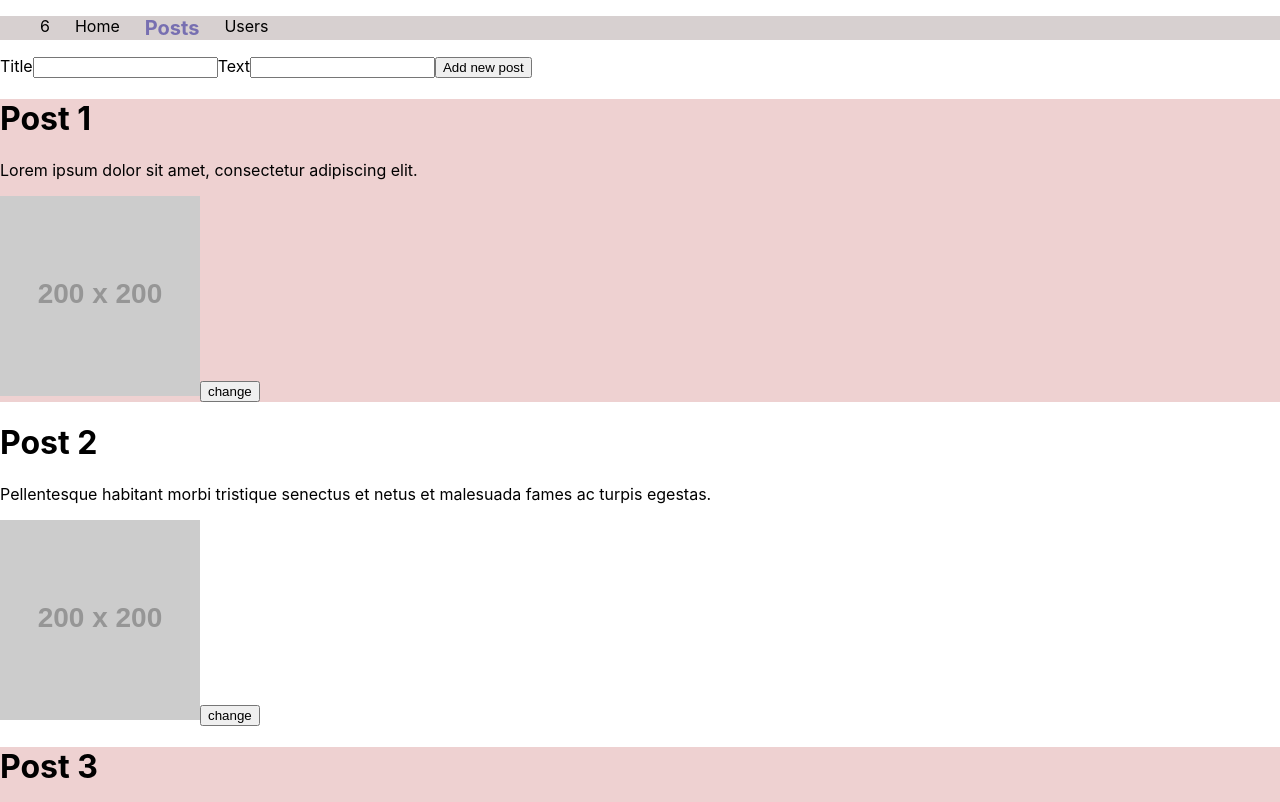
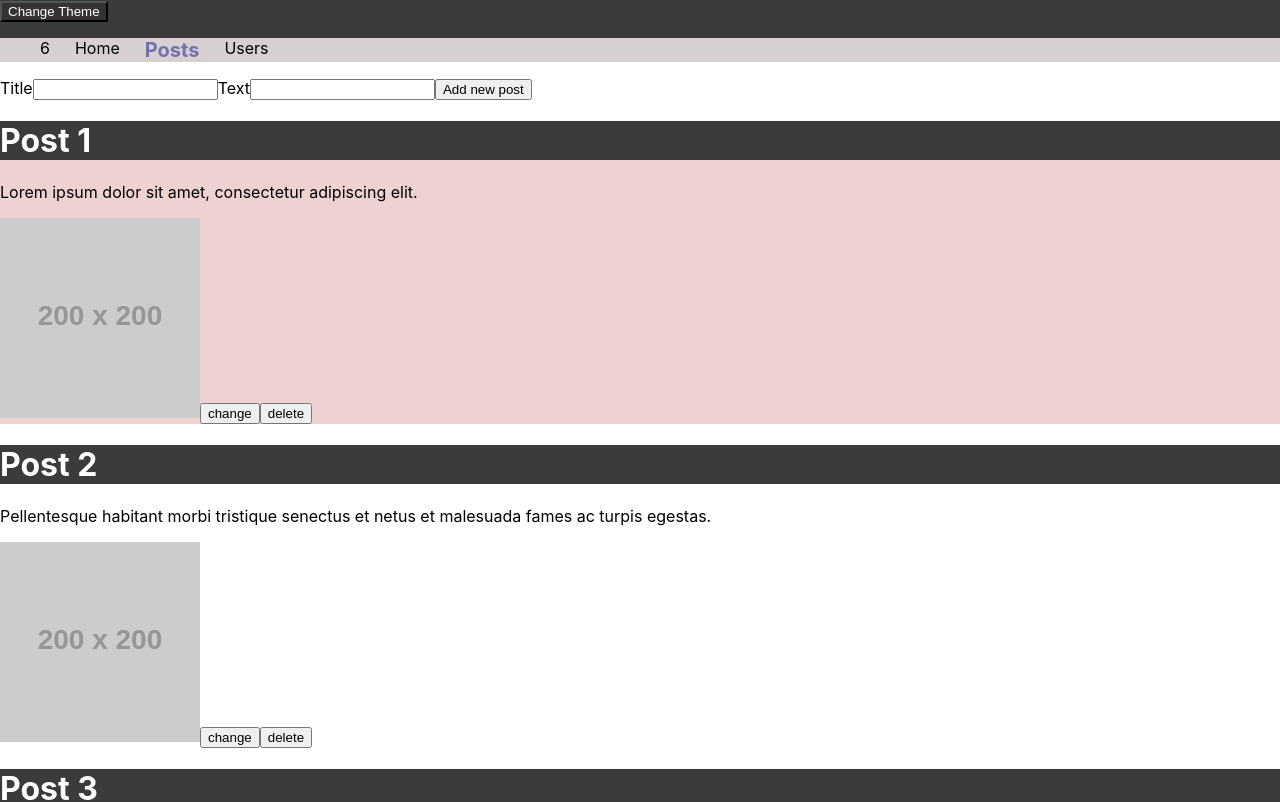
Before and after one commit to tel-ran-de/1107_React, a React (Create React App) app: page /posts in a window 1280 px wide. Shown: the top 802 px of the page. Built offline with nearby package versions, Linux system fonts and the light colour scheme.

Commit message:
useTheme

```diff
--- a/src/App.jsx
+++ b/src/App.jsx
@@ -1,13 +1,29 @@
-import React from 'react'
+import React, { useState } from 'react'
 import { Outlet } from 'react-router-dom'
 import './App.css'
 import Header from './Layout/Header/Header'
+import { ThemeContext } from './contexts'
 
+// Обернуть это все в провайдер
 export const App = () => {
+  const [theme, setTheme] = useState('dark')
+  const toggleTheme = () => {
+    // если тема темная то поменяй на светлую, если нет то сделай темную
+    // if theme dark return light if not return dark
+    // setTheme((prevTheme) => (prevTheme === 'dark' ? 'light' : 'dark'))
+    console.log('CHANGE')
+    setTheme(theme === 'dark' ? 'light' : 'dark')
+    // setTheme('light')
+  }
+
+  // передать значение темы в провайдер
+  // передаем  функцию изменения в провайдер в Header
   return (
     <>
-      <Header />
-      <Outlet />
+      <ThemeContext.Provider value={{ theme, toggleTheme }}>
+        <Header />
+        <Outlet />
+      </ThemeContext.Provider>
     </>
   )
 }
--- a/src/Layout/Header/Header.jsx
+++ b/src/Layout/Header/Header.jsx
@@ -1,9 +1,28 @@
+import { useContext } from 'react'
 import { NavLink } from 'react-router-dom'
+import { ThemeContext } from '../../contexts'
 import classes from './Header.module.css'
 
 const Header = () => {
+  const { theme, toggleTheme } = useContext(ThemeContext)
+  console.log(theme)
   return (
-    <header>
+    <header
+      // className={theme === 'dark' ? classes.dark : ''}
+      style={{
+        color: theme === 'dark' ? '#ffffff' : '#000000',
+        background: theme === 'dark' ? '#3c3a3a' : '#ffffff',
+      }}
+    >
+      <button
+        onClick={toggleTheme}
+        style={{
+          color: theme === 'dark' ? '#ffffff' : '#000000',
+          background: theme === 'dark' ? '#363232' : '#ffffff',
+        }}
+      >
+        Change Theme
+      </button>
       <nav>
         <ul>
           <li>
@@ -13,7 +32,6 @@ const Header = () => {
             <NavLink
               to="/"
               className={(state) => {
-                console.log(state)
                 return state.isPending ? classes.pending : state.isActive ? classes.active : ''
               }}
             >
--- a/src/components/AddNewPost/AddNewPost.jsx
+++ b/src/components/AddNewPost/AddNewPost.jsx
@@ -5,6 +5,7 @@ import { PostsContext } from '../../contexts'
 const AddNewPost = () => {
   const [title, setTitle] = useState('')
   const [text, setText] = useState('')
+  // импорт функции
   const { handleAddPost } = useContext(PostsContext)
   // создать стейт для text
   // при вводе в инпут заносить в переменную состояния
@@ -18,6 +19,7 @@ const AddNewPost = () => {
       img: 'https://placehold.co/200x200/orange/white',
       marked: false,
     }
+    // вызываем
     handleAddPost(newPost)
     setTitle('')
     setText('')
--- a/src/components/Post/Post.jsx
+++ b/src/components/Post/Post.jsx
@@ -1,14 +1,23 @@
 import { useContext } from 'react'
-import { PostsContext } from '../../contexts'
+import { PostsContext, ThemeContext } from '../../contexts'
 
 const Post = ({ title, text, img, marked, id }) => {
-  const { changedMarked } = useContext(PostsContext)
+  const { changedMarked, handleDeletePost } = useContext(PostsContext)
+  const { theme } = useContext(ThemeContext)
   return (
     <div id={id} style={{ background: marked ? 'rgb(238, 209, 209)' : '' }}>
-      <h1>{title}</h1>
+      <h1
+        style={{
+          color: theme === 'dark' ? '#ffffff' : '#000000',
+          background: theme === 'dark' ? '#3c3a3a' : '#ffffff',
+        }}
+      >
+        {title}
+      </h1>
       <p>{text}</p>
       <img src={img} alt={title} />
       <button onClick={() => changedMarked(id)}>change</button>
+      <button onClick={() => handleDeletePost(id)}>delete</button>
     </div>
   )
 }
--- a/src/components/PostList/PostList.jsx
+++ b/src/components/PostList/PostList.jsx
@@ -4,7 +4,6 @@ import Post from '../Post/Post'
 
 function PostList({ changedMarked }) {
   const { postList } = useContext(PostsContext)
-  console.log(postList)
 
   return (
     <div>
--- a/src/contexts.js
+++ b/src/contexts.js
@@ -1,3 +1,9 @@
 import { createContext } from 'react'
 
 export const PostsContext = createContext({})
+
+// создать новый контекст для темы нашего приложения
+// ThemeContext "dark" - дефолтное значение
+export const ThemeContext = createContext('dark')
+
+// export const AnotherContext = createContext('')
--- a/src/pages/PostsPage.jsx
+++ b/src/pages/PostsPage.jsx
@@ -15,16 +15,20 @@ const PostsPage = () => {
     const newPostList = postList.map(function (post) {
       return post.id === id ? { ...post, marked: !post.marked } : post
     })
-
     setPostList(newPostList)
   }
 
   const handleAddPost = (post) => {
     setPostList([...postList, post])
   }
+
+  const handleDeletePost = (id) => {
+    setPostList((prevList) => prevList.filter((el) => el.id !== id))
+  }
+
   return (
     <main>
-      <PostsContext.Provider value={{ postList, handleAddPost, changedMarked }}>
+      <PostsContext.Provider value={{ postList, handleAddPost, changedMarked, handleDeletePost }}>
         <AddNewPost />
         <PostList />
       </PostsContext.Provider>
@@ -34,3 +38,10 @@ const PostsPage = () => {
 // hadleAddPost перенести из пропса в контекст и использовать в ребенке через useContext
 // в компоненте addNewPost удалить  handleAddPost и получить ее из контекста
 export default PostsPage
+
+// создать фукнцию кот. удаляет пост при нажатии на кнопку handleDeletePost
+// 1. Создаем функцию удаления в PostPge
+// filter по id el.id !== id
+// 2. Передаем ее в провайдер
+// 3. в Компоненте POst испоритурем нашу функцию через useContext
+// 4. Создаем кнопку при нажатии удаляет наш пост
--- a/src/pages/SingleUserPage.jsx
+++ b/src/pages/SingleUserPage.jsx
@@ -1,22 +1,27 @@
-import { useEffect, useState } from 'react'
+import { useContext, useEffect, useState } from 'react'
 import { useLocation, useParams } from 'react-router-dom'
+import { ThemeContext } from '../contexts'
 import { fetchSingleUser } from '../utils/requests'
 
 const SingleUserPage = () => {
   const [user, setUser] = useState({})
-
+  const { theme } = useContext(ThemeContext)
   const { id } = useParams()
   //   const state = useNavigation()
   //   console.log(state)
   const { state } = useLocation()
-  console.log(state.firstName)
 
   useEffect(() => {
     fetchSingleUser(id, setUser)
   }, [id])
 
   return (
-    <main>
+    <main
+      style={{
+        color: theme === 'dark' ? '#ffffff' : '#000000',
+        background: theme === 'dark' ? '#3c3a3a' : '#ffffff',
+      }}
+    >
       <h1>{user.firstName}</h1>
       <img src={user.image} alt="" />
     </main>
```
Also changed, not shown: src/components/User/User.jsx (+14 -3 lines).
